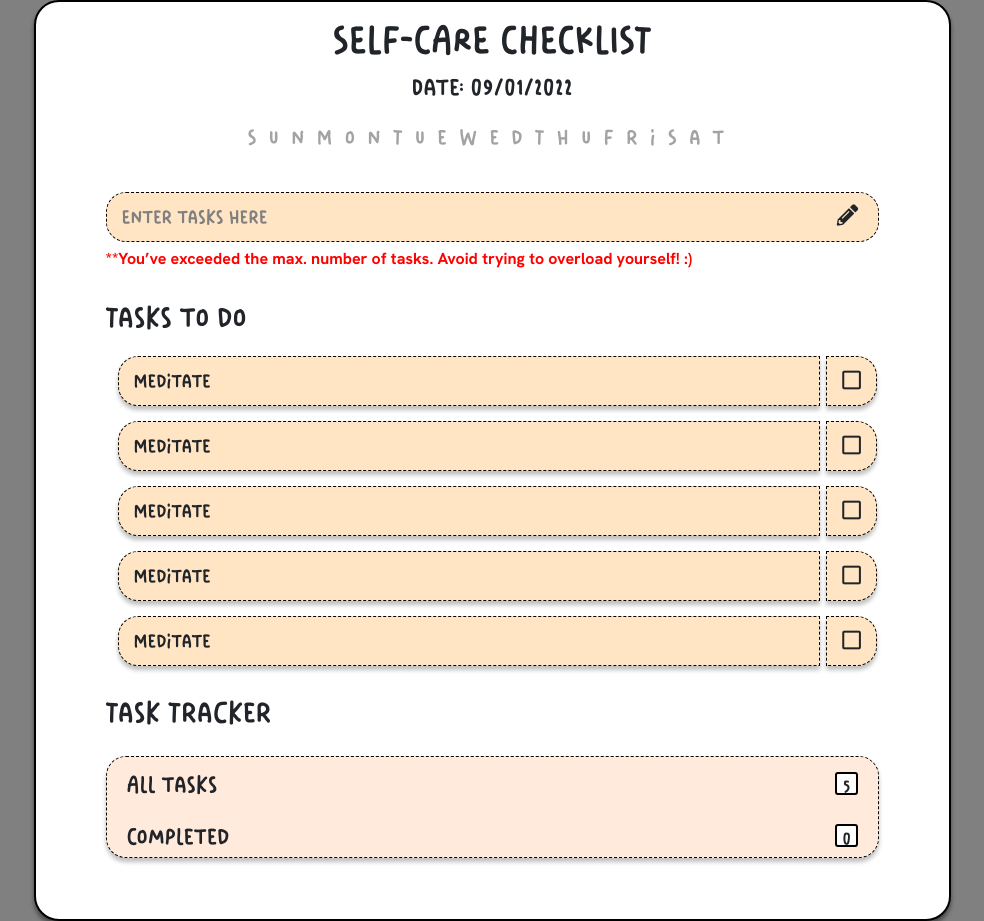
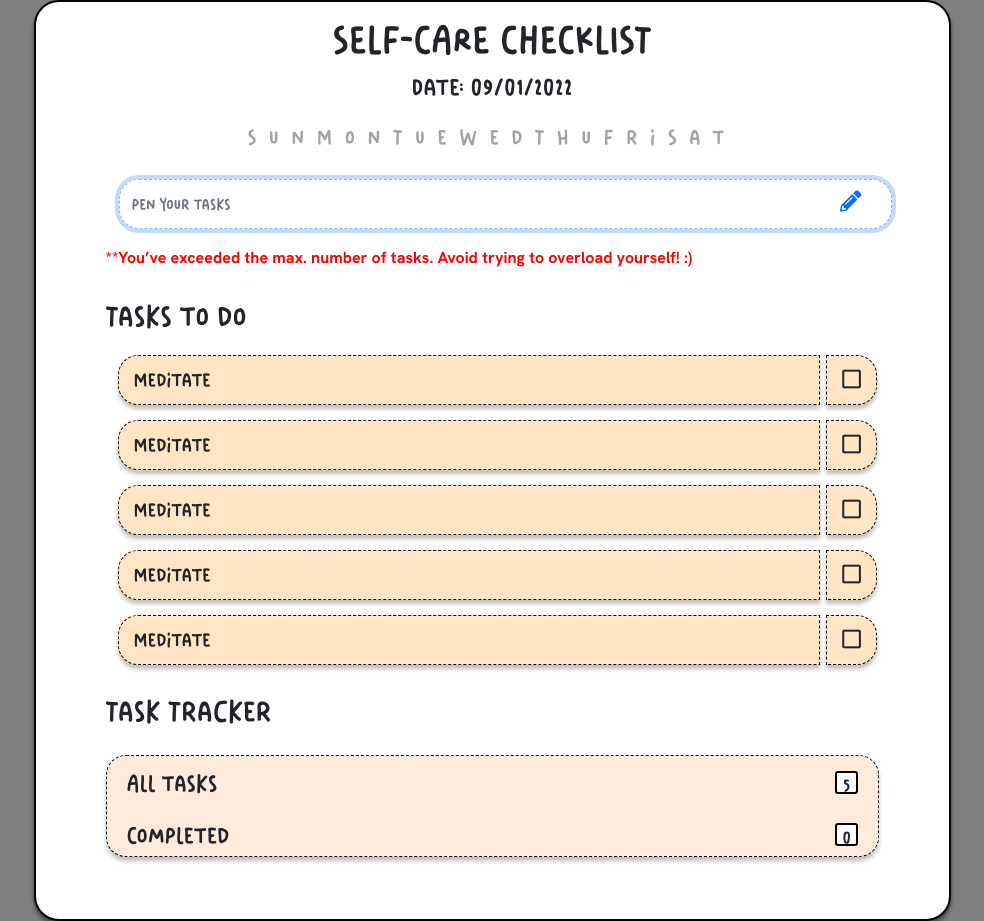
Before and after one commit to gracexuerwu/checklist-project, a React (Create React App) app: page / in a window 1280 px wide. Shown: the whole page, without its empty margins (148-1132 px from the left). Built offline with nearby package versions, Linux system fonts and the light colour scheme.

Commit message:
Implemented form

```diff
--- a/src/components/EnterTaskColumn.js
+++ b/src/components/EnterTaskColumn.js
@@ -3,15 +3,35 @@ import "../styles/EnterTaskColumn.css";
 
 export default function EnterTaskColumn() {
     return (
-        <div className="EnterTaskColumn">
-            <div className="row">
-                <div className="col-11">
-                    <p>Enter tasks here</p>
+        // <div className="EnterTaskColumn">
+        //     <div className="row">
+        //         <div className="col-11">
+        //             <p>Enter tasks here</p>
+        //         </div>
+        //         <div className="col-1">
+        //             <i className="fas fa-pencil-alt fa-lg pencilIcon"></i>
+        //         </div>
+        //     </div>
+        // </div>
+        <form id="search-form" onSubmit="">
+            <div className="form-row">
+                <div className="col-11 btn">
+                    <input
+                        type="text"
+                        onChange=""
+                        className="form-control"
+                        id="search-input"
+                        placeholder="Pen your tasks"
+                        autoFocus="on"
+                        autoComplete="off"
+                    />
                 </div>
-                <div className="col-1">
-                    <i className="fas fa-pencil-alt fa-lg pencilIcon"></i>
+                <div className="col-1 btn search-btn">
+                    <button type="submit" className="btn btn-link" id="button-search">
+                        <i className="fas fa-pencil-alt fa-lg pencilIcon"></i>
+                    </button>
                 </div>
             </div>
-        </div>
+        </form>
     )
 }
--- a/src/styles/EnterTaskColumn.css
+++ b/src/styles/EnterTaskColumn.css
@@ -16,3 +16,13 @@
   margin-right: 18px;
   margin-top: 14px;
 }
+.form-control {
+  width: 773px;
+  height: 50px;
+  background: #ffe5c4;
+  border: 1px dashed #000000;
+  box-sizing: border-box;
+  border-radius: 20px;
+  margin-top: 20px;
+  margin-bottom: 5px;
+}
```
